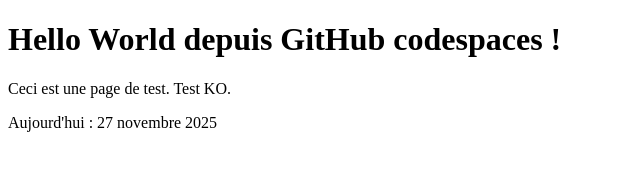
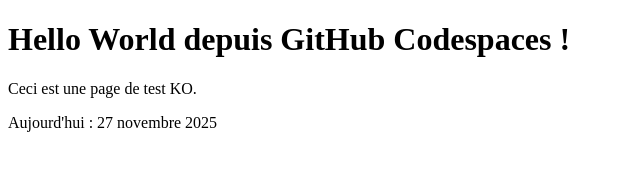
Before and after one commit to Denis-lab-911/hello-web, a website: page index.html in a window 1280 px wide. Shown: the whole page, without its empty margins (0-640 px from the left). Drawn offline with Linux system fonts and the light colour scheme.

Commit message:
Fix HTML formatting and update text content

```diff
--- a/index.html
+++ b/index.html
@@ -5,8 +5,8 @@
     <title>Hello World</title>
   </head>
   <body>
-    <h1>Hello World depuis GitHub codespaces !</h1>
-    <p>Ceci est une page de test. Test KO.</p>
+    <h1>Hello World depuis GitHub Codespaces !</h1>
+    <p>Ceci est une page de test KO.</p>
 
     <!-- Zone où la date sera affichée -->
     <p id="current-date"></p>
```
